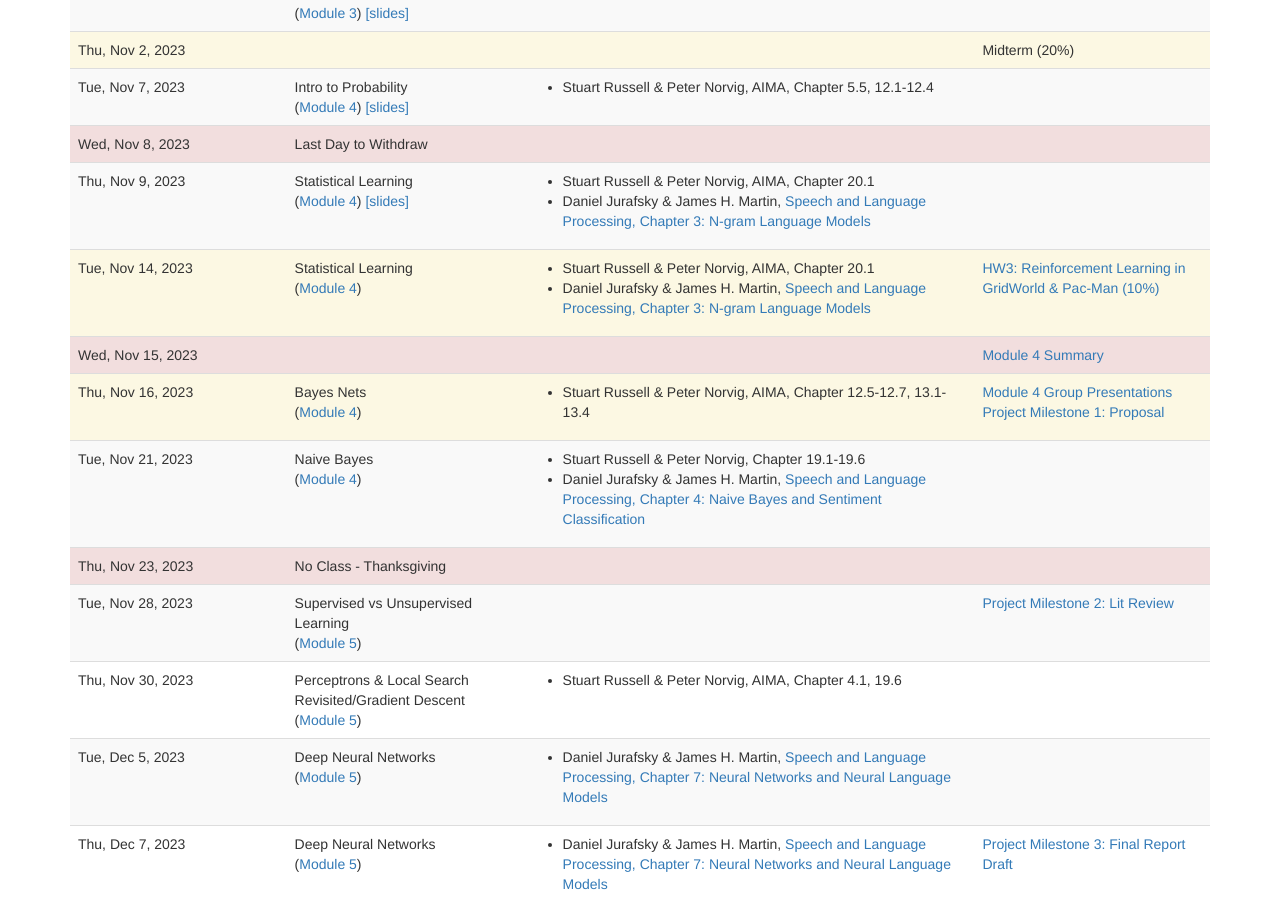
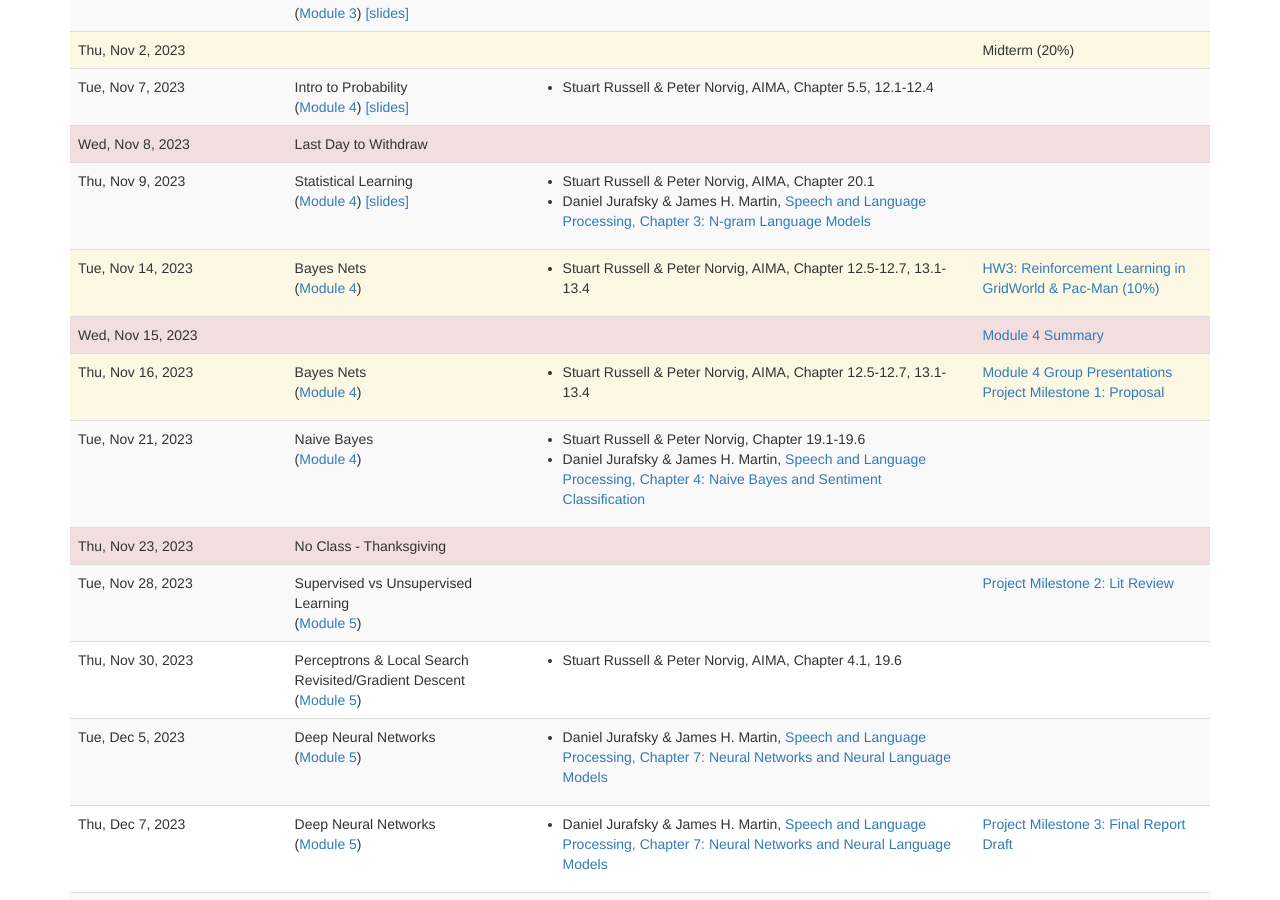
Before and after one commit to lara-martin/Principles-of-AI, a Jekyll site: the page built from lectures.md, in a window 1280 px wide and 900 px high, scrolled down 1490 px. Built offline with Jekyll 4.4.1, drawn with Linux system fonts in a browser that asks for light colours; nearby versions of some CDN libraries; a script that is not in the unit is left out.

Commit message:
moving bayes nets up

```diff
--- a/_data/lectures.yaml
+++ b/_data/lectures.yaml
@@ -177,7 +177,7 @@
   slides: slides/23-11-09_Statistical-Learning.pdf
 -
   date: 2023-11-14
-  title: Statistical Learning
+  title: Bayes Nets
   type: deadline
   homework_due:
     -
```
